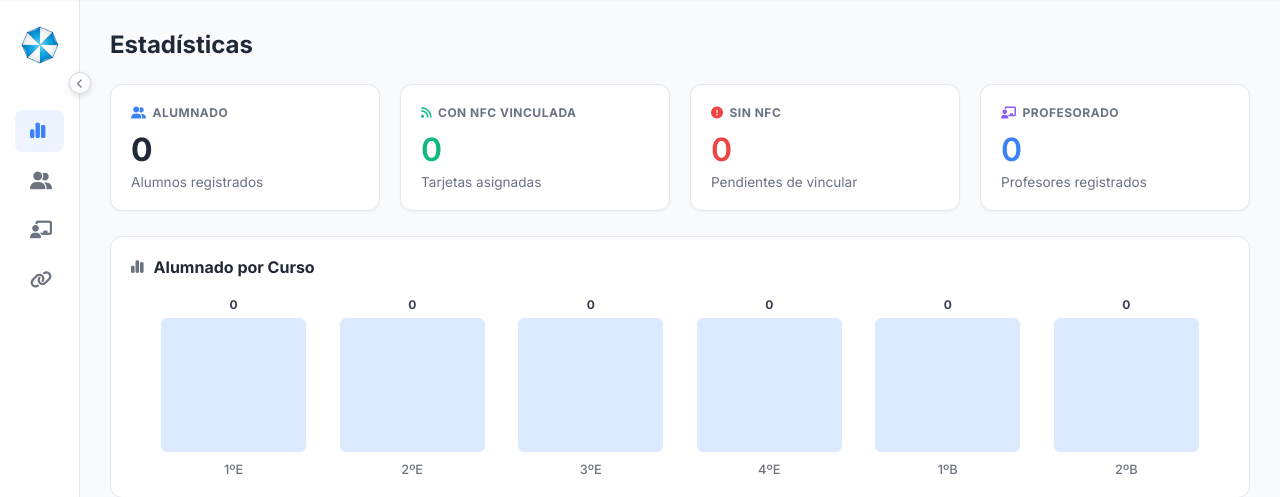
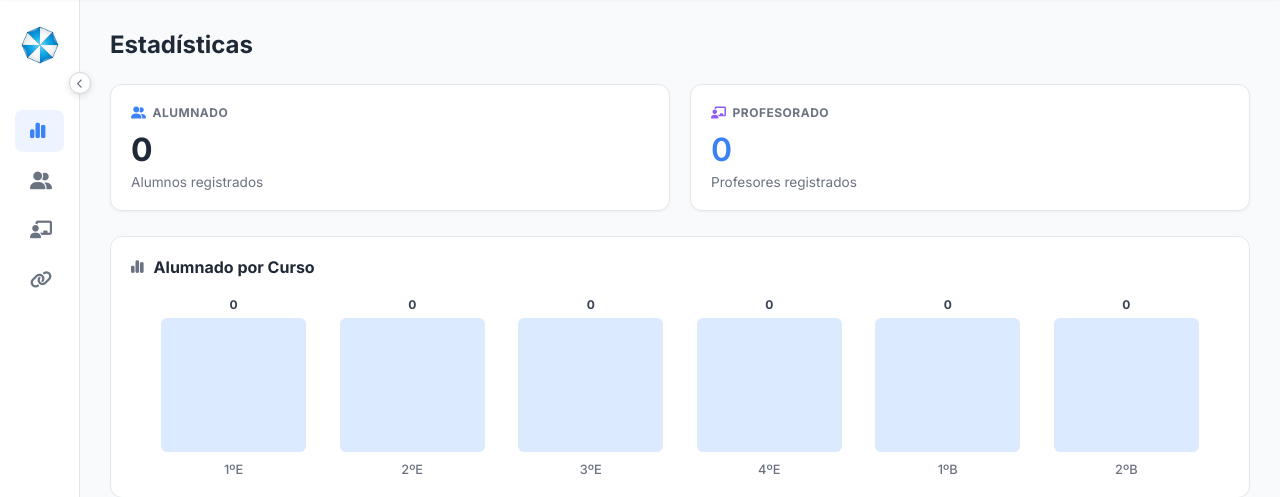
Before and after one commit to elielOrganization/shiny-umbrella, a PHP site: page /views/main.php in a window 1280 px wide. Shown: the part 40-537 px from the top of the page. Run offline with PHP 8.4, Linux system fonts and the light colour scheme; data that the repository does not hold is empty.

Commit message:
Remove local claude config and NFC stats
Delete .claude/settings.local.json (removes local Claude permissions/config). Remove NFC-related cards from the main view and stop updating statConNfc/statSinNfc in assets/js/main.js. Also refactor badge creation from a ternary to an if/else for readability. Update ODOO_IP in config/odoo.php from 10.102.6.245 to 10.102.6.225.

```diff
--- a/dashboard-web/assets/js/main.js
+++ b/dashboard-web/assets/js/main.js
@@ -73,9 +73,13 @@ function renderizarLogs() {
     const filas = pagina.map(log => {
         const movimiento = (log.tipo_movimiento || log.tipo || '').toLowerCase();
         const esEntrada  = movimiento.includes('entrada') || movimiento.includes('in');
-        const badge = esEntrada
-            ? `<span class="log-badge log-entrada"><i class="fa-solid fa-arrow-right-to-bracket"></i> Entrada</span>`
-            : `<span class="log-badge log-salida"><i class="fa-solid fa-arrow-right-from-bracket"></i> Salida</span>`;
+
+        let badge;
+        if (esEntrada) {
+            badge = `<span class="log-badge log-entrada"><i class="fa-solid fa-arrow-right-to-bracket"></i> Entrada</span>`;
+        } else {
+            badge = `<span class="log-badge log-salida"><i class="fa-solid fa-arrow-right-from-bracket"></i> Salida</span>`;
+        }
 
         const hora           = log.fecha_hora || log.hora || log.timestamp || log.fecha || '—';
         const horaFormateada = formatearHora(hora);
@@ -137,8 +141,6 @@ function formatearHora(valor) {
 function actualizarStats(alumnos, profes) {
     const conNfc = alumnos.filter(a => a.uid && a.uid !== '').length;
     document.getElementById('statAlumnos').textContent = alumnos.length;
-    document.getElementById('statConNfc').textContent  = conNfc;
-    document.getElementById('statSinNfc').textContent  = alumnos.length - conNfc;
     document.getElementById('statProfes').textContent  = profes.length;
 }
 
--- a/dashboard-web/config/odoo.php
+++ b/dashboard-web/config/odoo.php
@@ -1,5 +1,5 @@
 <?php
-$ODOO_IP   = "10.102.6.245";
+$ODOO_IP   = "10.102.6.225";
 $ODOO_PORT = "8069";
 $ODOO_BASE = "http://{$ODOO_IP}:{$ODOO_PORT}";
 $ODOO_DB   = "odoo";
--- a/dashboard-web/views/main.php
+++ b/dashboard-web/views/main.php
@@ -18,20 +18,7 @@ include '../includes/sidebar.php';
             <div class="card-value" id="statAlumnos">—</div>
             <div class="card-subtext">Alumnos registrados</div>
         </div>
-        <div class="card">
-            <div class="card-title">
-                <i class="fa-solid fa-rss" style="margin-right:6px;color:#10b981;"></i>Con NFC Vinculada
-            </div>
-            <div class="card-value text-green" id="statConNfc">—</div>
-            <div class="card-subtext">Tarjetas asignadas</div>
-        </div>
-        <div class="card">
-            <div class="card-title">
-                <i class="fa-solid fa-circle-exclamation" style="margin-right:6px;color:#ef4444;"></i>Sin NFC
-            </div>
-            <div class="card-value text-red" id="statSinNfc">—</div>
-            <div class="card-subtext">Pendientes de vincular</div>
-        </div>
+
         <div class="card">
             <div class="card-title">
                 <i class="fa-solid fa-chalkboard-user" style="margin-right:6px;color:#8b5cf6;"></i>Profesorado
```
Also changed, not shown: dashboard-web/.claude/settings.local.json (deleted).
